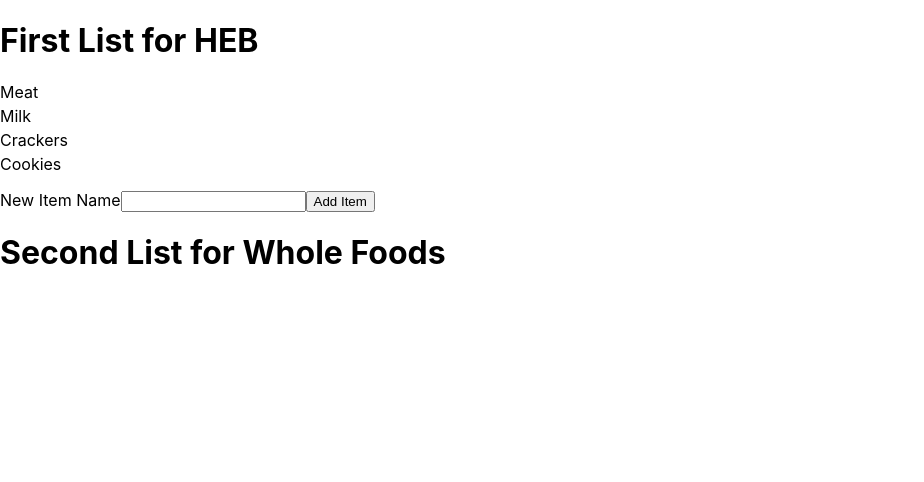
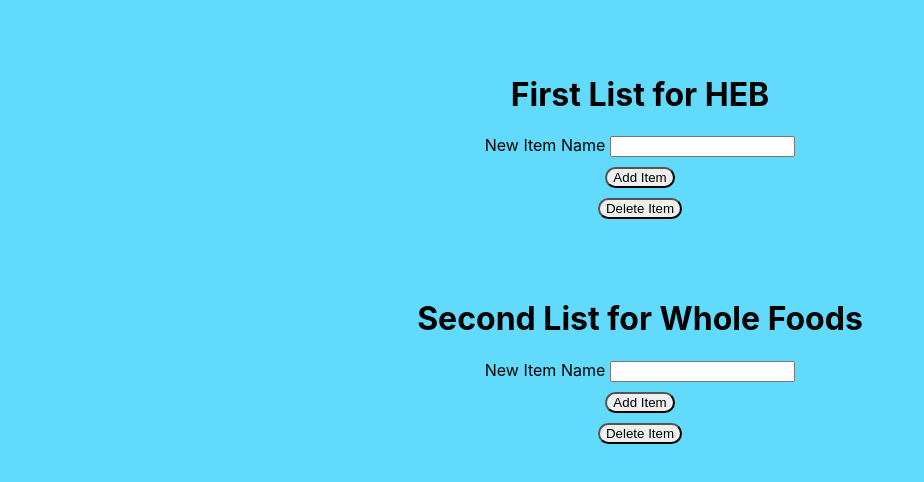
Before and after one commit to jakierice/shopping-list-demo, a React (Create React App) app: page / in a window 1280 px wide. Shown: the top 482 px of the page, without its empty margins (0-924 px from the left). Built offline with nearby package versions, Linux system fonts and the light colour scheme.

Commit message:
Inputs for both lists function independently, delete button deletes items sequentially (needs fixed) styled the app to give some form of appearance

```diff
--- a/src/App.css
+++ b/src/App.css
@@ -28,6 +28,32 @@
   color: #61dafb;
 }
 
+html {
+  background-color: #61dafb;
+  color: black;
+}
+
+h1 {
+  margin-top: 75px;
+}
+
+input {
+  margin-bottom: 5px;
+  margin-left: 5px;
+}
+
+button {
+  border-radius: 15px;
+  margin-bottom: 5px;
+  margin-top: 5px;
+}
+.main-div {
+  display: flex;
+  flex-direction: column;
+  justify-content: center;
+  align-items: center;
+}
+
 .ShoppingList-list {
   list-style: none;
   padding-left: 0;
--- a/src/App.js
+++ b/src/App.js
@@ -1,4 +1,4 @@
-import React from "react"
+import React, { useState } from "react"
 import "./App.css"
 
 function ShoppingList(props) {
@@ -19,20 +19,48 @@
 }
 
 function App() {
-  const [list, setList] = React.useState([])
-  const [itemName, setItemName] = React.useState("")
+  const [list, setList] = React.useState([]);
+  const [itemName, setItemName] = React.useState("");
+  const [list1, setList1] = useState([]);
+  const [itemName1, setItemName1]= useState("");
 
   function handleAddItem() {
     setList((previousListState) => previousListState.concat(itemName))
     setItemName("")
   }
 
+  function handleAddItem1() {
+    setList1((previousListState) => previousListState.concat(itemName1))
+    setItemName1("")
+  }
+
+  function handleDelete(i) {
+   const newList = [...list]
+   newList.splice(i, 1)
+   setList(newList)
+  }
+
+  function handleDelete1(i) {
+    const newList1 = [...list1]
+    newList1.splice(i, 1)
+    setList1(newList1)
+   }
+
   return (
-    <div>
+    <div className="main-div">
       <ShoppingList
-        listName="First List for HEB"
-        list={["Meat", "Milk", "Crackers", "Cookies"]}
-      />
+        listName="First List for HEB" list={list1} />
+        <label>
+        New Item Name
+        <input
+          type="text"
+          value={itemName1}
+          onChange={(e) => setItemName1(e.target.value.toUpperCase())}
+        />
+        </label>
+        <button onClick={handleAddItem1}>Add Item</button>
+        <button onClick={handleDelete1}>Delete Item</button>
+      <ShoppingList listName="Second List for Whole Foods" list={list} />
       <label>
         New Item Name
         <input
@@ -42,7 +70,7 @@
         />
       </label>
       <button onClick={handleAddItem}>Add Item</button>
-      <ShoppingList listName="Second List for Whole Foods" list={list} />
+      <button onClick={handleDelete}>Delete Item</button>
     </div>
   )
 }
```
Also changed, not shown: 1 other file (tests, documents, lock files or other folders).
